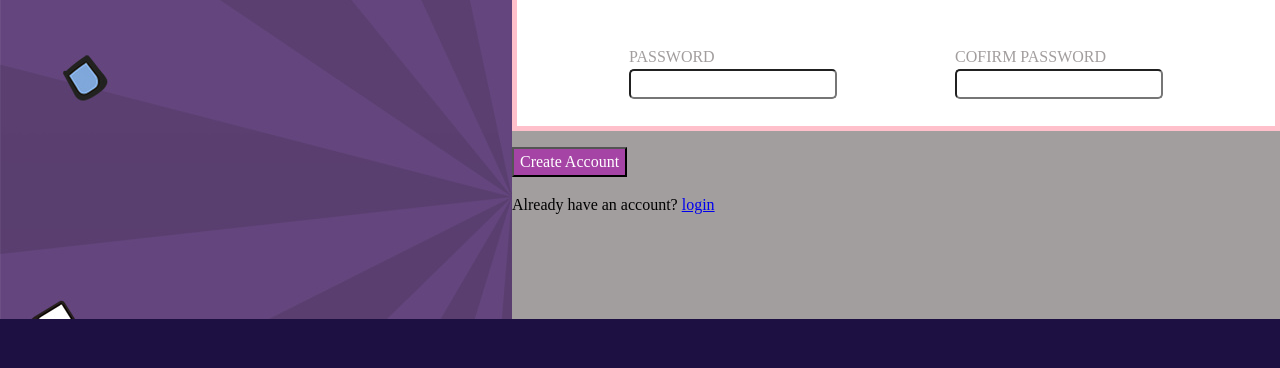
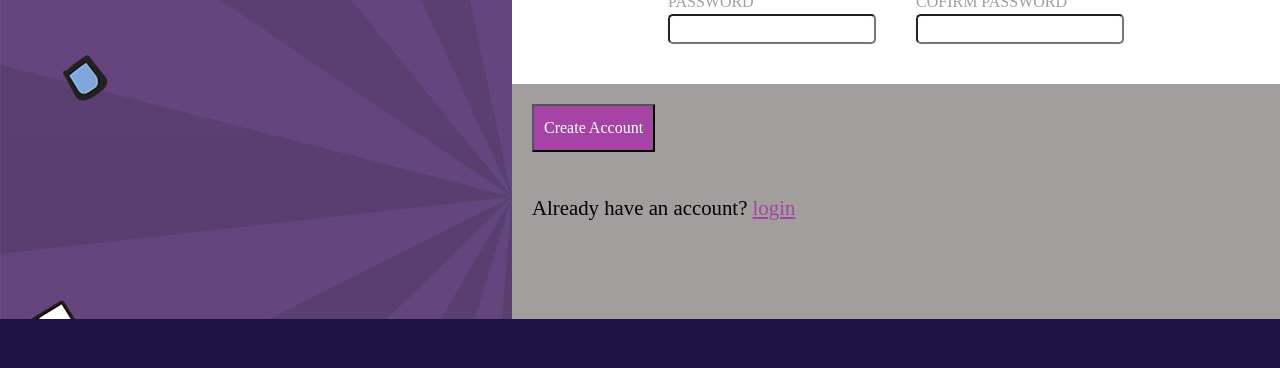
Before and after one commit to pranitha05/EmpowerED, a plain HTML site: page login-singup/signup.html in a window 1280 px wide. Shown: the part 567-935 px from the top of the page. Drawn offline with Linux system fonts and the light colour scheme.

Commit message:
fixed signup overflow issue

```diff
--- a/login-singup/signup.html
+++ b/login-singup/signup.html
@@ -21,6 +21,7 @@
         </div>
       </header>
     <!-- left part of form for website name and picture -->
+     <div class="container">
       <div class="logo-holder">
         <div class="logo-img-holder">
             <img src="./assets/logo.svg" alt="">
@@ -31,6 +32,7 @@
         <h1>Welcome to Empower ED</h1>
         <form id="signup-form" onsubmit="handlesubmit(event)">
             <div class="input-holder">
+              <div class="name">
                 <div class="first-name">
                   <label for="first_name">first name</label>
                   <input type="text" name="first_name" id="first_name" minlength="3" maxlength="20" required>
@@ -39,6 +41,8 @@
                   <label for="second_name">second name</label>
                   <input type="text" name="second_name" id="second_name" minlength="3" maxlength="20">
                 </div>
+              </div>
+              <div class="contact">
                 <div class="email">
                   <label for="email">email</label>
                   <input type="email" name="email" id="email" required>
@@ -47,6 +51,8 @@
                   <label for="phone_no">Phone number</label>
                   <input type="number" name="phone_no" id="phone_no" pattern="[789][0-9]{9}">
                 </div>
+              </div>
+              <div class="security">
                 <div class="password">
                   <label for="password">password</label>
                   <input type="password" name="password" id="password" pattern="(?=.*\d)(?=.*[a-z])(?=.*[A-Z]).{8,}" title="Must contain at least one number and one uppercase and lowercase letter, and at least 8 or more characters" required>
@@ -54,6 +60,7 @@
                 <div class="confirm-password">
                   <label for="confirm_password">cofirm password</label>
                   <input type="password" name="confirm_password" id="confirm_password">
+                </div>
               </div>
             </div>
             <div class="create-account">
@@ -64,6 +71,8 @@
             </div>
         </form>
     </div>
+     </div>
+
     <footer>
         <div class="footer-container">
         <img height="50px" width="150px" src="./assets/logo.svg" alt="logo" />
--- a/login-singup/style.css
+++ b/login-singup/style.css
@@ -96,6 +96,9 @@ h6 {
   --secondary-color: rgb(165, 68, 165);
   --form-label-color: rgb(162, 158, 158);
 }
+.container{
+  display: flex;
+}
 .logo-holder,
 .logo-img-holder {
   display: flex;
@@ -109,48 +112,40 @@ h6 {
 }
 .logo-holder {
   height: 100vh;
-  width: 40%;
-  max-width: 40%;
+  min-width: 40%;
   background-image: url("./assets/photo.jpg");
-  float: left;
 }
 .form-holder {
   display: flex;
   justify-content: center;
   flex-direction: column;
   height: 100vh;
-  width: 60%;
-  max-width: 60%;
-  float: right;
+  min-width: 60%;
   background-color: var(--form-label-color);
 }
 .input-holder {
-  border: 5px solid pink;
   background: white;
-  height: 100%;
-  box-shadow: 5px whitesmoke;
 }
-form div {
-  margin-top: 1rem;
+.form-holder h1,.log-in-opt{
+  margin: 20px;
 }
-.first-name,
-.email,
-.password {
-  float: left;
-  margin-left: 7rem;
+.log-in-opt{
+  font-size: 1.3rem;
 }
-.last-name,
-.phone-no,
-.confirm-password {
-  float: right;
-  margin-right: 7rem;
+.log-in-opt a{
+  color: var(--secondary-color);
 }
-.confirm-password,
-.password {
-  margin-bottom: 1rem;
+.name,.contact,.security,.login{
+  display: flex;
+  justify-content: center;
+  align-items: center;
+  padding: 20px;
+  flex-wrap: wrap;
+}
+.name div, .contact div, .security div, .login div{
+  padding: 20px;
 }
 label {
-  margin-top: 2rem;
   display: block;
 }
 input {
@@ -165,6 +160,9 @@ label {
   color: var(--form-label-color);
 }
 button {
+  cursor: pointer;
+  margin: 20px;
+  padding: 10px;
   background-color: var(--secondary-color);
   color: var(--primary-color);
 }
@@ -186,3 +184,13 @@ button {
       display: none;
   }
 }
+@media screen and (max-width: 780px) {
+  .name,.contact,.security,.login{
+    padding: 0;
+  }
+  .form-holder h1,.log-in-opt,button{
+    margin: 0px;
+    padding: 0px;
+  }
+
+}
```
Also changed, not shown: login-singup/login.html (+6 -1 lines). Lines whose indentation alone changed are shown as unchanged.
